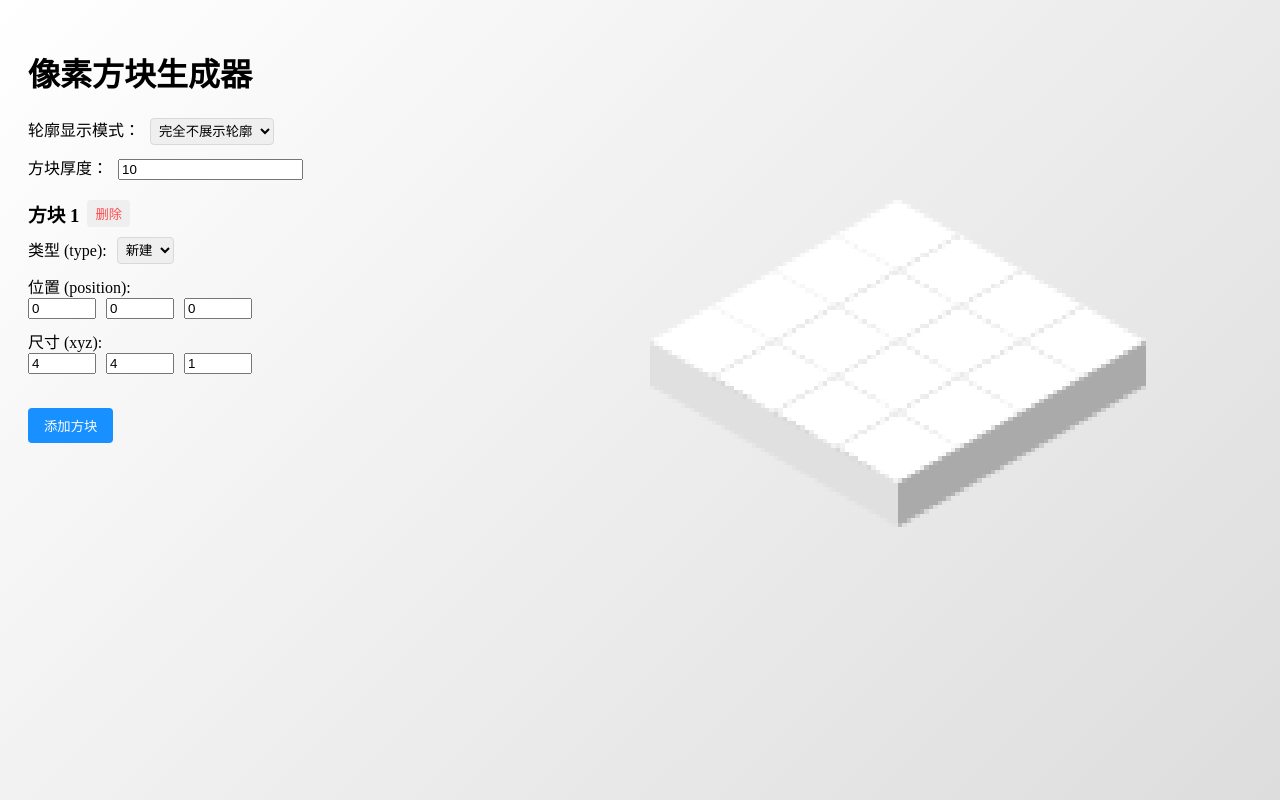
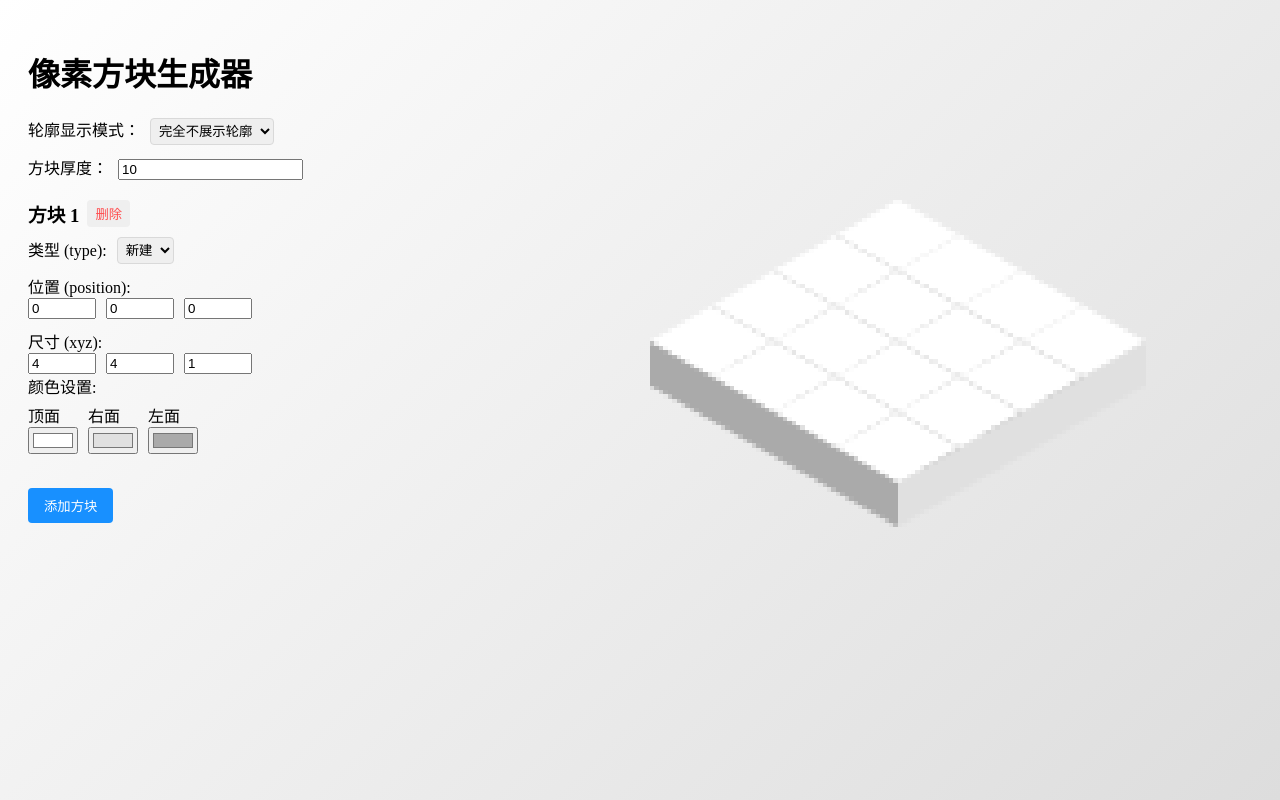
Before and after one commit to ymssx/pixel-creator, a React (Vite) app: page / in a window 1280 px wide. Built offline with nearby package versions, Linux system fonts and the light colour scheme.

Commit message:
feat: 取色逻辑

```diff
--- a/src/App.jsx
+++ b/src/App.jsx
@@ -3,9 +3,24 @@ import React, { useRef, useState } from 'react'
 const BLOCK_SIZE = 16 // 单位方块的大小
 const ISO_ANGLE = Math.PI / 3 // 60度角的等轴投影
 
+// 颜色加深/变浅的辅助函数
+const shadeColor = (color, percent) => {
+  const num = parseInt(color.replace("#",""), 16);
+  const amt = Math.round(2.55 * percent);
+  const R = (num >> 16) + amt;
+  const G = (num >> 8 & 0x00FF) + amt;
+  const B = (num & 0x0000FF) + amt;
+  return "#" + (
+    0x1000000 +
+    (R < 255 ? (R < 1 ? 0 : R) : 255) * 0x10000 +
+    (G < 255 ? (G < 1 ? 0 : G) : 255) * 0x100 +
+    (B < 255 ? (B < 1 ? 0 : B) : 255)
+  ).toString(16).slice(1);
+};
+
 const App = () => {
   const canvasRef = useRef(null);
-  const [blocks, setBlocks] = useState([{ position: [0, 0, 0], xyz: [4, 4, 1], type: '' }]);
+  const [blocks, setBlocks] = useState([{ position: [0, 0, 0], xyz: [4, 4, 1], type: '', colors: { top: '#ffffff', left: '#aaaaaa', right: '#e0e0e0' } }]);
   const [lastBlockId, setLastBlockId] = useState(1);
   const [height, setHeight] = useState(10);
   const [error, setError] = useState('');
@@ -71,21 +86,21 @@ const App = () => {
     };
 
     // 绘制顶面
-    fillRect(p1, p2, p0, p6, '#fff', '#a7d8ff');
+    fillRect(p1, p2, p0, p6, blockInfo.colors?.top || '#fff', '#a7d8ff');
     checkOutline(p1, p2, [[0, -1, 0], [0, -1, 1]]);
     checkOutline(p2, p0, [[1, 0, 0], [0, 0, 1]]);
     checkOutline(p0, p6, [[0, 1, 0], [0, 0, 1]]);
     checkOutline(p6, p1, [[-1, 0, 0], [-1, 0, 1]]);
 
     // 绘制右面
-    fillRect(p0, p2, p3, p4, '#aaa', '#55aef9');
+    fillRect(p0, p2, p3, p4, blockInfo.colors?.right || '#e0e0e0', '#7ec2fb');
     checkOutline(p0, p2, [[0, 0, 1], [1, 0, 0]]);
     checkOutline(p2, p3, [[0, -1, 0], [1, -1, 0]]);
     checkOutline(p3, p4, [[0, 0, -1], [1, 0 , -1]]);
     checkOutline(p4, p0, [[0, 1, 0], [1, 0, 0]]);
 
     // 绘制左面
-    fillRect(p6, p0, p4, p5, '#e0e0e0', '#7ec2fb');
+    fillRect(p6, p0, p4, p5, blockInfo.colors?.left || '#aaaaaa', '#55aef9');
     checkOutline(p6, p0, [[0, 0, 1], [0, 1, 0]]);
     checkOutline(p0, p4, [[1, 0, 0], [0, 1, 0]]);
     checkOutline(p4, p5, [[0, 0, -1], [0, 1, -1]]);
@@ -164,6 +179,7 @@ const App = () => {
               isoX,
               isoY,
               type: block.type,
+              colors: block.colors,
             });
           }
         }
@@ -198,7 +214,7 @@ const App = () => {
   }
 
   const handleAddBlock = () => {
-    setBlocks([...blocks, { position: [0, 0, 0], xyz: [1, 1, 1], type: '', id: lastBlockId }]);
+    setBlocks([...blocks, { position: [0, 0, 0], xyz: [1, 1, 1], type: '', colors: { top: '#ffffff', left: '#aaaaaa', right: '#e0e0e0' }, id: lastBlockId }]);
     setLastBlockId(lastBlockId + 1);
   }
 
@@ -386,6 +402,56 @@ const App = () => {
             ))}
           </div>
         </div>
+        {block.type !== 'delete' && (<div>
+          <div>颜色设置:</div>
+          <div style={{ display: 'flex', gap: '10px', marginTop: '5px' }}>
+            <div>
+              <div>顶面</div>
+              <input
+                type="color"
+                value={block.colors?.top || '#ffffff'}
+                onChange={(e) => {
+                  const newBlocks = [...blocks];
+                  const topColor = e.target.value;
+                  // 计算右面和左面的颜色（逐渐加深）
+                  const leftColor = shadeColor(topColor, -35);  // 比顶面深35%
+                  const rightColor = shadeColor(topColor, -20); // 比顶面深20%
+                  newBlocks[index].colors = {
+                    ...newBlocks[index].colors,
+                    top: topColor,
+                    right: rightColor,
+                    left: leftColor
+                  };
+                  setBlocks(newBlocks);
+                }}
+              />
+            </div>
+            <div>
+              <div>右面</div>
+              <input
+                type="color"
+                value={block.colors?.right || '#e0e0e0'}
+                onChange={(e) => {
+                  const newBlocks = [...blocks];
+                  newBlocks[index].colors = { ...newBlocks[index].colors, right: e.target.value };
+                  setBlocks(newBlocks);
+                }}
+              />
+            </div>
+            <div>
+              <div>左面</div>
+              <input
+                type="color"
+                value={block.colors?.left || '#aaaaaa'}
+                onChange={(e) => {
+                  const newBlocks = [...blocks];
+                  newBlocks[index].colors = { ...newBlocks[index].colors, left: e.target.value };
+                  setBlocks(newBlocks);
+                }}
+              />
+            </div>
+          </div>
+        </div>)}
       </div>
     );
   }
```
